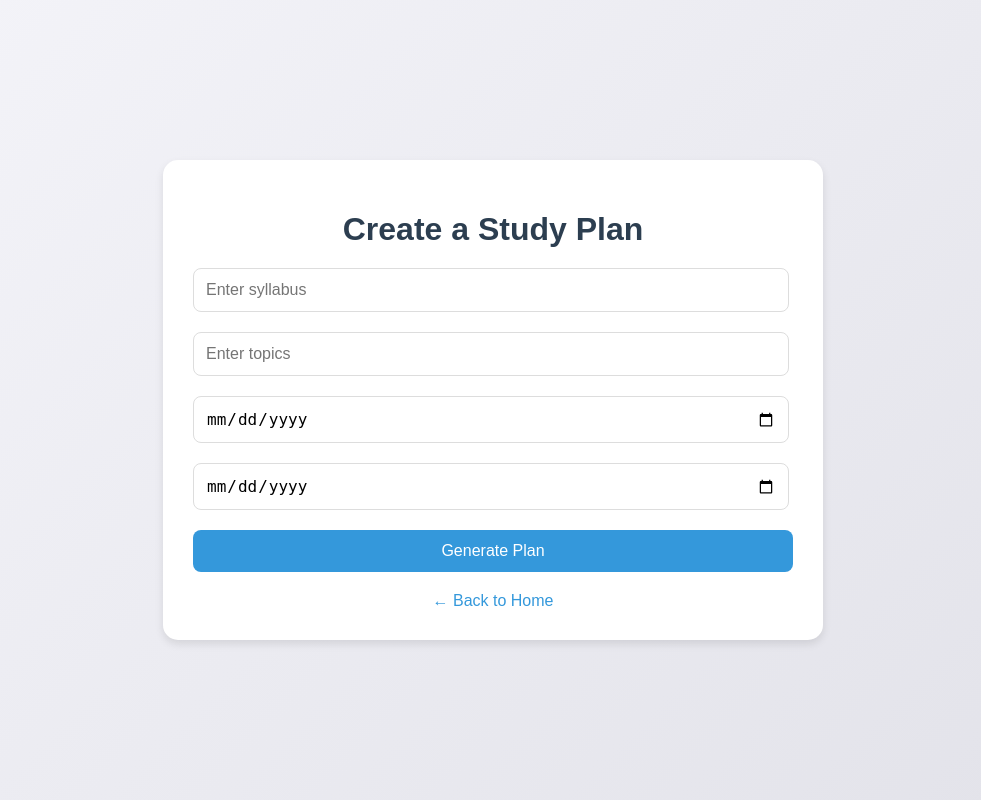
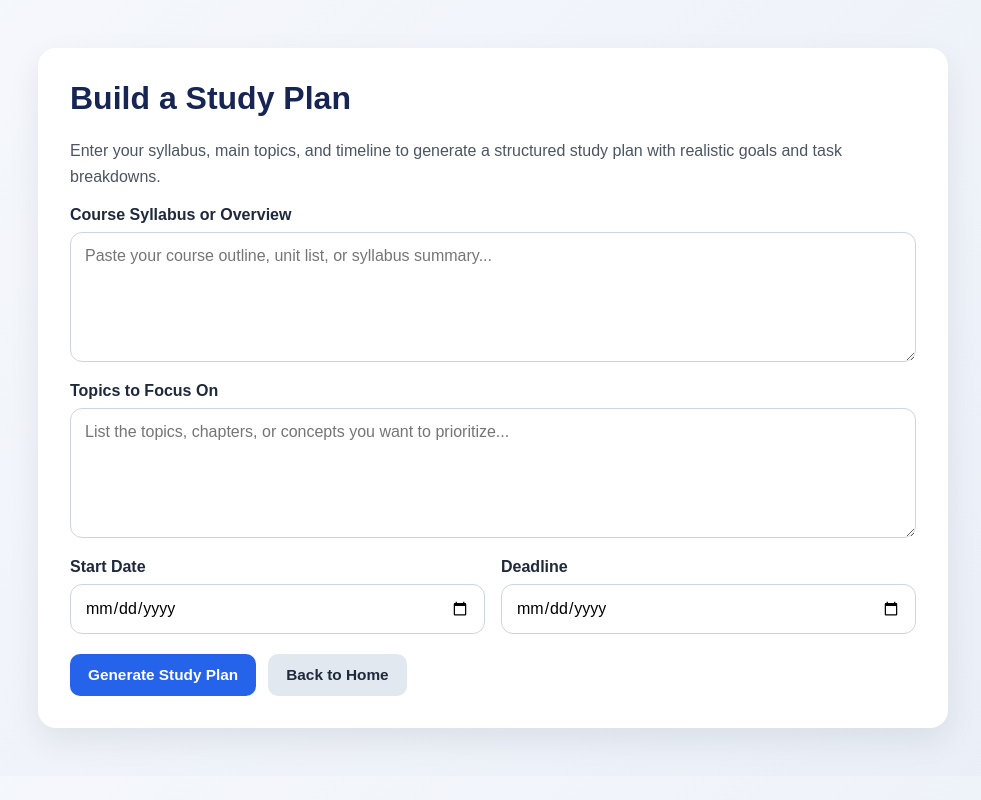
Before and after one commit to mikhail0777/StudyMate-AI, a Flask app: page /study-plan in a window 1280 px wide. Shown: the whole page, without its empty margins (147-1128 px from the left). Run offline with Flask 3, Linux system fonts and the light colour scheme.

Commit message:
Update study_plan.html

```diff
--- a/templates/study_plan.html
+++ b/templates/study_plan.html
@@ -3,131 +3,172 @@
 <head>
     <meta charset="UTF-8">
     <meta name="viewport" content="width=device-width, initial-scale=1.0">
-    <title>Study Plan Generator</title>
+    <title>Study Planner | StudyMate AI</title>
     <style>
-        /* General Styles */
-        body {
-            font-family: 'Arial', sans-serif;
-            margin: 0;
-            padding: 0;
-            background: linear-gradient(135deg, #f4f4f9, #e2e2e9);
-            color: #333;
-            display: flex;
-            justify-content: center;
-            align-items: center;
-            min-height: 100vh;
+        * {
+            box-sizing: border-box;
         }
 
-        .form-container {
-            background-color: #ffffff;
-            border-radius: 15px;
-            box-shadow: 0 4px 8px rgba(0, 0, 0, 0.1);
-            padding: 30px;
-            width: 100%;
-            max-width: 600px;
-            animation: slideUp 0.5s ease-in-out;
+        body {
+            margin: 0;
+            font-family: Arial, sans-serif;
+            background: linear-gradient(135deg, #f6f8fc, #e9eef7);
+            color: #1f2937;
+        }
+
+        .page {
+            max-width: 950px;
+            margin: 0 auto;
+            padding: 48px 20px;
+        }
+
+        .card {
+            background: white;
+            border-radius: 18px;
+            padding: 32px;
+            box-shadow: 0 12px 32px rgba(15, 23, 42, 0.08);
         }
 
         h1 {
-            font-size: 2rem;
-            margin-bottom: 20px;
-            color: #2c3e50;
-            text-align: center;
+            margin-top: 0;
+            color: #172554;
         }
 
-        /* Form Styles */
-        form {
-            display: flex;
-            flex-direction: column;
-            gap: 20px;
+        p {
+            color: #4b5563;
+            line-height: 1.6;
         }
 
-        input, textarea {
-            width: 95%;
-            padding: 12px;
-            border: 1px solid #ddd;
-            border-radius: 8px;
-            font-size: 1rem;
-            transition: border-color 0.3s ease, box-shadow 0.3s ease;
+        label {
+            display: block;
+            margin-top: 16px;
+            margin-bottom: 8px;
+            font-weight: 700;
+            color: #1e293b;
         }
 
-        input:focus, textarea:focus {
-            border-color: #3498db;
-            box-shadow: 0 0 8px rgba(52, 152, 219, 0.3);
-            outline: none;
+        input,
+        textarea {
+            width: 100%;
+            padding: 14px;
+            border: 1px solid #cbd5e1;
+            border-radius: 12px;
+            font-size: 1rem;
+            font-family: inherit;
         }
 
-        input[type="date"] {
-            width: 95%;
+        textarea {
+            min-height: 130px;
+            resize: vertical;
+        }
+
+        .grid {
+            display: grid;
+            grid-template-columns: 1fr 1fr;
+            gap: 16px;
+        }
+
+        .error {
+            margin-top: 16px;
+            padding: 12px 14px;
+            border-radius: 10px;
+            background: #fee2e2;
+            color: #991b1b;
+            font-weight: 600;
+        }
+
+        .actions {
+            margin-top: 20px;
+            display: flex;
+            gap: 12px;
+            flex-wrap: wrap;
+        }
+
+        button,
+        .back-link {
+            display: inline-block;
+            border: none;
+            border-radius: 10px;
+            padding: 12px 18px;
+            font-size: 0.96rem;
+            font-weight: 600;
+            text-decoration: none;
+            cursor: pointer;
         }
 
         button {
-            background-color: #3498db;
-            color: #ffffff;
-            padding: 12px 20px;
-            border: none;
-            border-radius: 8px;
-            font-size: 1rem;
-            cursor: pointer;
-            transition: background-color 0.3s ease, transform 0.3s ease;
+            background: #2563eb;
+            color: white;
         }
 
         button:hover {
-            background-color: #2980b9;
-            transform: scale(1.05);
+            background: #1d4ed8;
         }
 
-        /* Back to Home Button */
-        .back-to-home {
-            display: block;
-            text-align: center;
-            margin-top: 20px;
-            color: #3498db;
-            text-decoration: none;
-            font-size: 1rem;
-            transition: color 0.3s ease;
+        .back-link {
+            background: #e2e8f0;
+            color: #1e293b;
         }
 
-        .back-to-home:hover {
-            color: #2980b9;
+        .back-link:hover {
+            background: #cbd5e1;
         }
 
-        /* Error Message */
-        .error-message {
-            color: #e74c3c;
-            font-size: 0.9rem;
-            text-align: center;
-            margin-top: 10px;
-            animation: fadeIn 0.5s ease-in-out;
-        }
-
-        /* Animations */
-        @keyframes slideUp {
-            from { transform: translateY(20px); opacity: 0; }
-            to { transform: translateY(0); opacity: 1; }
-        }
-
-        @keyframes fadeIn {
-            from { opacity: 0; }
-            to { opacity: 1; }
+        @media (max-width: 700px) {
+            .grid {
+                grid-template-columns: 1fr;
+            }
         }
     </style>
 </head>
 <body>
-    <div class="form-container">
-        <h1>Create a Study Plan</h1>
-        <form method="post">
-            <input type="text" name="syllabus" placeholder="Enter syllabus">
-            <input type="text" name="topics" placeholder="Enter topics">
-            <input type="date" name="start_date">
-            <input type="date" name="deadline">
-            <button type="submit">Generate Plan</button>
-        </form>
-        {% if error %}
-            <p class="error-message">{{ error }}</p>
-        {% endif %}
-        <!-- Back to Home Button -->
-        <a href="/" class="back-to-home">← Back to Home</a>
+    <div class="page">
+        <div class="card">
+            <h1>Build a Study Plan</h1>
+            <p>
+                Enter your syllabus, main topics, and timeline to generate a structured study plan
+                with realistic goals and task breakdowns.
+            </p>
+
+            <form method="POST" action="/study-plan">
+                <label for="syllabus">Course Syllabus or Overview</label>
+                <textarea
+                    id="syllabus"
+                    name="syllabus"
+                    placeholder="Paste your course outline, unit list, or syllabus summary..."
+                    required
+                ></textarea>
+
+                <label for="topics">Topics to Focus On</label>
+                <textarea
+                    id="topics"
+                    name="topics"
+                    placeholder="List the topics, chapters, or concepts you want to prioritize..."
+                    required
+                ></textarea>
+
+                <div class="grid">
+                    <div>
+                        <label for="start_date">Start Date</label>
+                        <input id="start_date" type="date" name="start_date" required>
+                    </div>
+
+                    <div>
+                        <label for="deadline">Deadline</label>
+                        <input id="deadline" type="date" name="deadline" required>
+                    </div>
+                </div>
+
+                {% if error %}
+                    <div class="error">{{ error }}</div>
+                {% endif %}
+
+                <div class="actions">
+                    <button type="submit">Generate Study Plan</button>
+                    <a class="back-link" href="/">Back to Home</a>
+                </div>
+            </form>
+        </div>
     </div>
 </body>
 </html>
```
